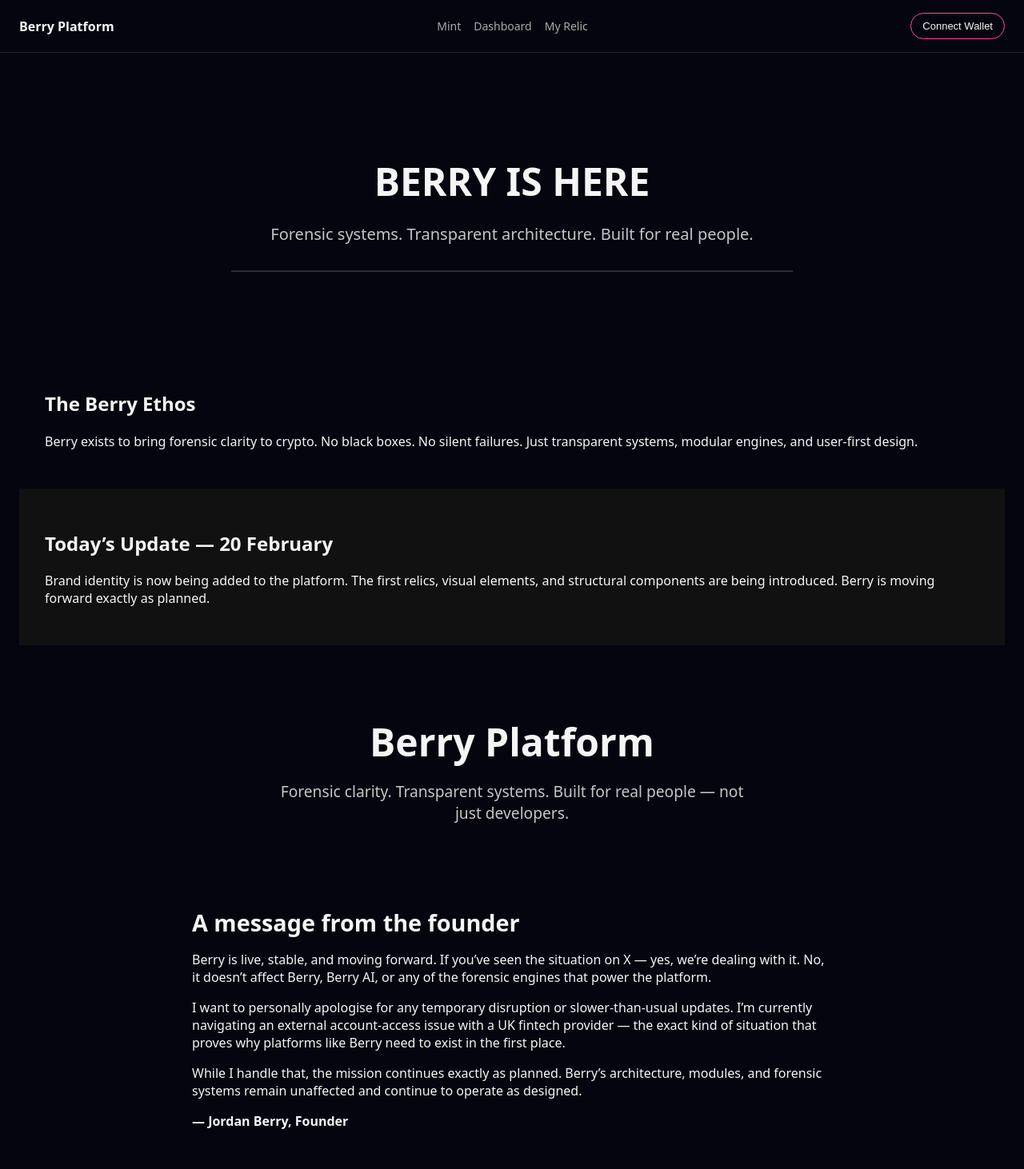
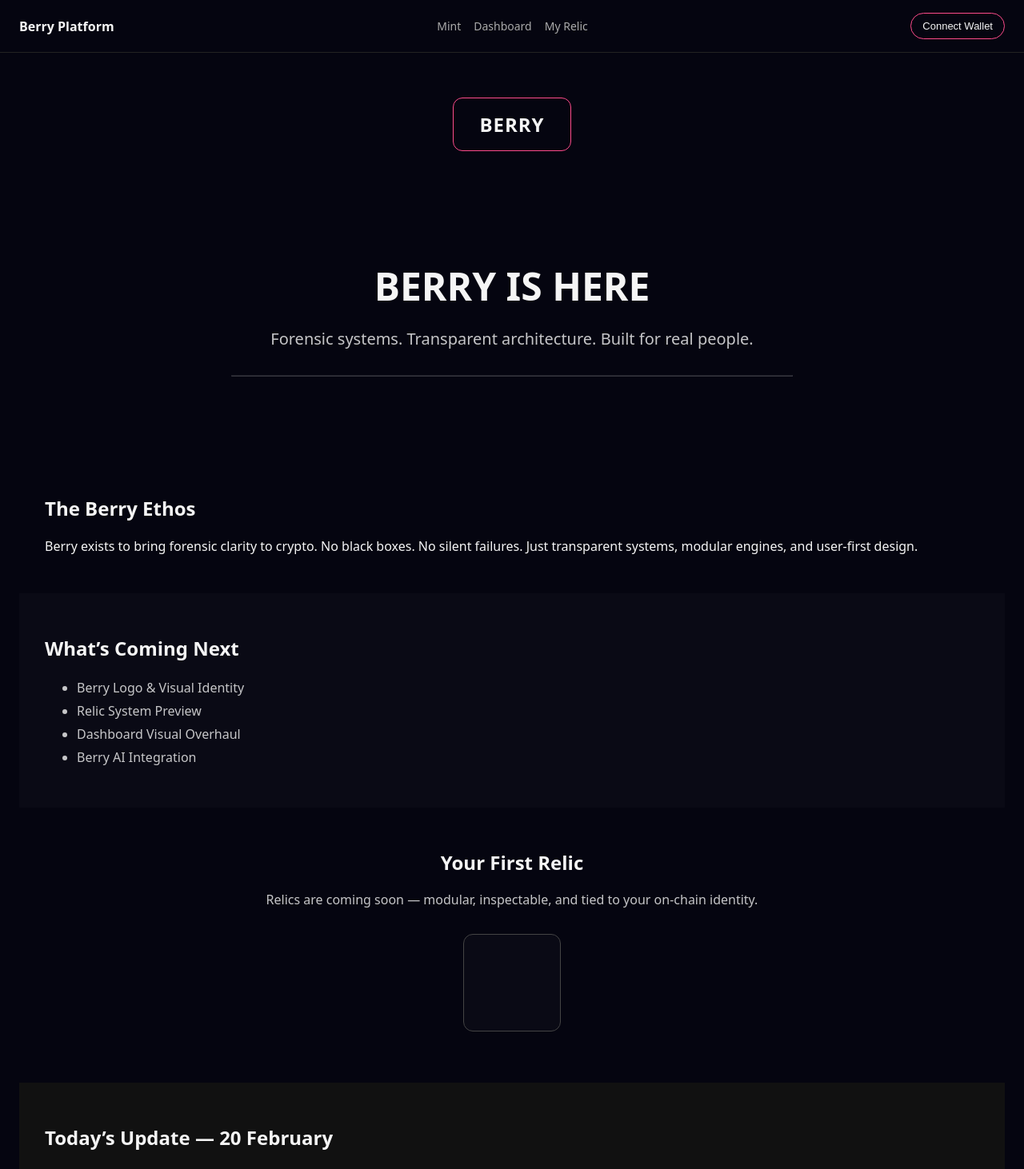
Before and after one commit to jordanberry404000000-sketch/berryplatform-frontend, a React (Vite) app: page / in a window 1280 px wide. Shown: the top 1462 px of the page at 80% size. Built offline with nearby package versions, Linux system fonts and the light colour scheme; the HTML template or start-up script is replaced by a standard one.

Commit message:
Enhance Landing page with new feature previews
Added sections for upcoming features and relics.

```diff
--- a/src/pages/Landing.jsx
+++ b/src/pages/Landing.jsx
@@ -3,6 +3,20 @@ import React from "react";
 export default function Landing() {
   return (
     <div style={{ color: "#f5f5f5", background: "#050510", paddingBottom: "4rem" }}>
+      {/* Logo Placeholder */}
+      <section style={{ textAlign: "center", padding: "2rem" }}>
+        <div style={{
+          display: "inline-block",
+          padding: "1rem 2rem",
+          border: "1px solid #ff4b8b",
+          borderRadius: "12px",
+          fontSize: "1.5rem",
+          fontWeight: 700,
+          letterSpacing: "1px"
+        }}>
+          BERRY
+        </div>
+      </section>
       {/* Identity Block */}
       <section style={{ padding: "4rem 2rem", textAlign: "center" }}>
         <h1 style={{ fontSize: "3rem", marginBottom: "1rem" }}>BERRY IS HERE</h1>
@@ -22,6 +36,31 @@ export default function Landing() {
       </section>
 
       {/* Movement Update */}
+      {/* Relic Preview */}
+      {/* Roadmap Strip */}
+      <section style={{ padding: "2rem", background: "#0a0a15" }}>
+        <h2>What’s Coming Next</h2>
+        <ul style={{ opacity: 0.8, lineHeight: "1.8" }}>
+          <li>Berry Logo & Visual Identity</li>
+          <li>Relic System Preview</li>
+          <li>Dashboard Visual Overhaul</li>
+          <li>Berry AI Integration</li>
+        </ul>
+      </section>
+      <section style={{ padding: "2rem", textAlign: "center" }}>
+        <h2>Your First Relic</h2>
+        <p style={{ opacity: 0.8 }}>
+          Relics are coming soon — modular, inspectable, and tied to your on‑chain identity.
+        </p>
+        <div style={{
+          margin: "2rem auto",
+          width: "120px",
+          height: "120px",
+          borderRadius: "12px",
+          border: "1px solid #444",
+          background: "#0a0a15"
+        }}></div>
+      </section>
       <section style={{ padding: "2rem 2rem", background: "#111" }}>
         <h2>Today’s Update — 20 February</h2>
         <p>
```
